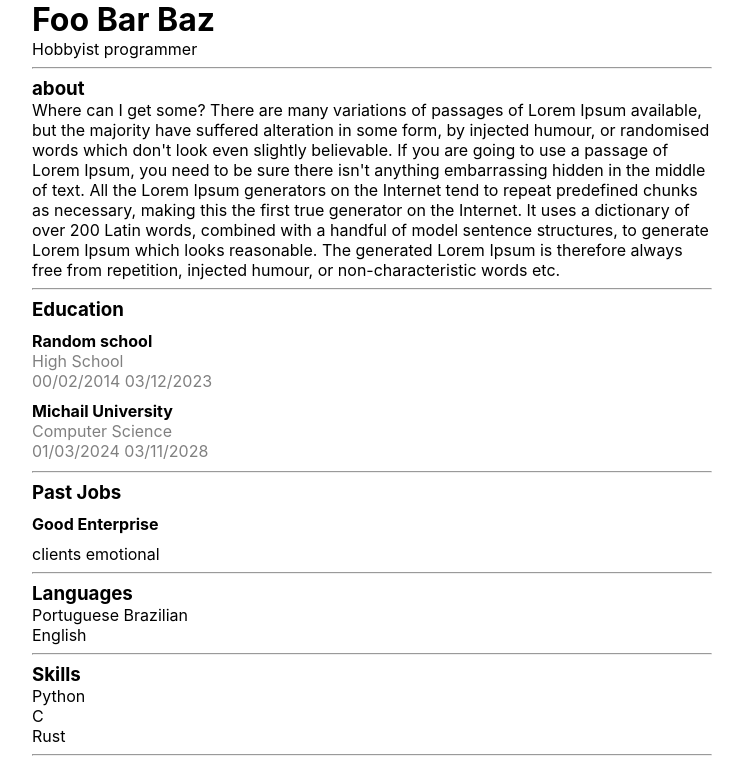
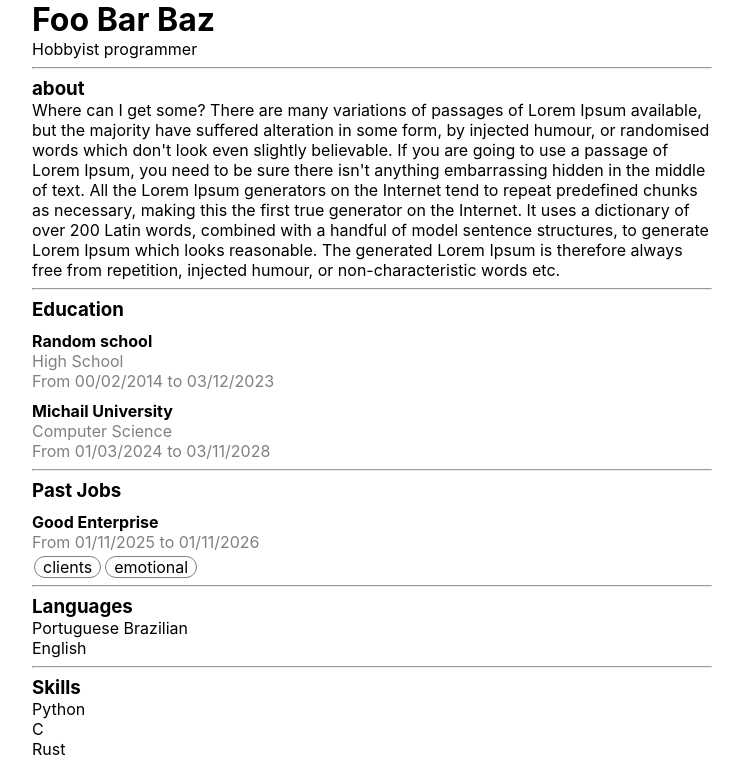
Before and after one commit to Johnnathan28/my-page, a JavaScript app: page / in a window 1280 px wide. Shown: the top 765 px of the page, without its empty margins (268-1011 px from the left). Built offline with nearby package versions, Linux system fonts and the light colour scheme; the HTML template or start-up script is replaced by a standard one.

Commit message:
Add Tag style

```diff
--- a/src/pages/curriculum-vitae/index.js
+++ b/src/pages/curriculum-vitae/index.js
@@ -6,7 +6,7 @@ class Tag {
   }
 
   intoJSX() {
-    return <span>{this.name} </span>;
+    return <span className="Tag">{this.name}</span>;
   }
 }
 
@@ -51,11 +51,11 @@ class Experience {
 	  ? <span className="gray-text">{this.desc}<br/></span>
 	  : <></>}
 	{stringDateFrom !== ""
-	  ? <span className="gray-text">{stringDateFrom}</span>
+	  ? <span className="gray-text">From {stringDateFrom}</span>
 	  : <></>}
 	<span> </span>
 	{stringDateTo !== ""
-	  ? <span className="gray-text">{stringDateTo}</span>
+	  ? <span className="gray-text"> to {stringDateTo}</span>
 	  : <></>}
       </div>
     );
@@ -86,7 +86,7 @@ const g = {
     new Experience("Michail University", "2024-03-04", "2028-11-29", "Computer Science")
   ],
   pastJobs: [
-    new Experience("Good Enterprise")
+    new Experience("Good Enterprise", "2025-11-03", "2026-11-02")
       .addTag("clients")
       .addTag("emotional"),
   ],
--- a/src/pages/curriculum-vitae/style.css
+++ b/src/pages/curriculum-vitae/style.css
@@ -11,5 +11,12 @@ h1, h2, h3, h4, p {
 }
 
 .Experience {
-  margin: 10px 0px;
+  margin: 10px 0px 5px 0px;
 }
+
+.Tag {
+  border: 1px solid gray;
+  border-radius: 0.7em;
+  margin: 2px;
+  padding: 0px 8px;
+}
```
